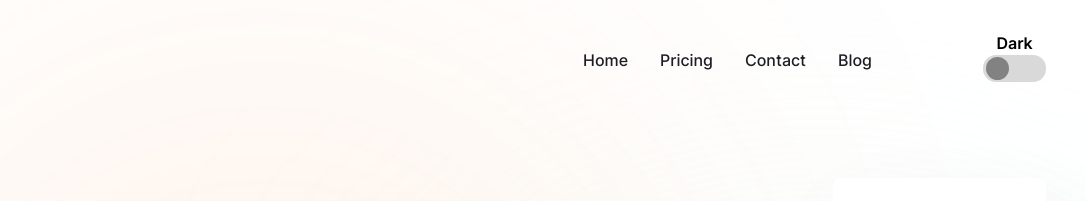
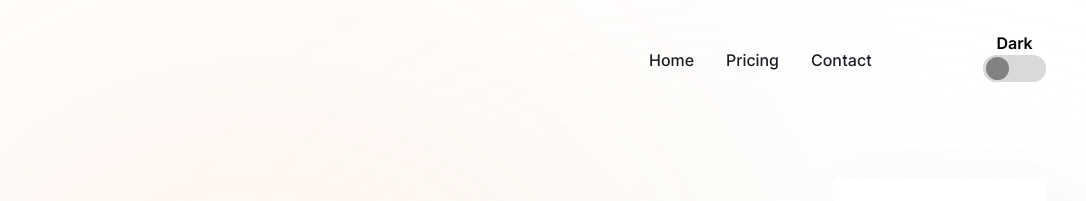
Before and after one commit to karpik11/coca, a website built with Vite: page src/index.html in a window 1280 px wide. Shown: the top 201 px of the page, 194-1280 px from the left. Built offline with nearby package versions, Linux system fonts and the light colour scheme; files whose address does not match are found by name.

Commit message:
Update header.html

```diff
--- a/src/html/components/header.html
+++ b/src/html/components/header.html
@@ -27,9 +27,6 @@
           <li class="nav__item">
             <a class="nav__link text-p-default" href="/coca/contact.html">Contact</a>
           </li>
-          <li class="nav__item">
-            <a class="nav__link text-p-default" href="/coca/blog.html">Blog</a>
-          </li>
         </ul>
       </nav>
       <label class="header__switcher">
```
